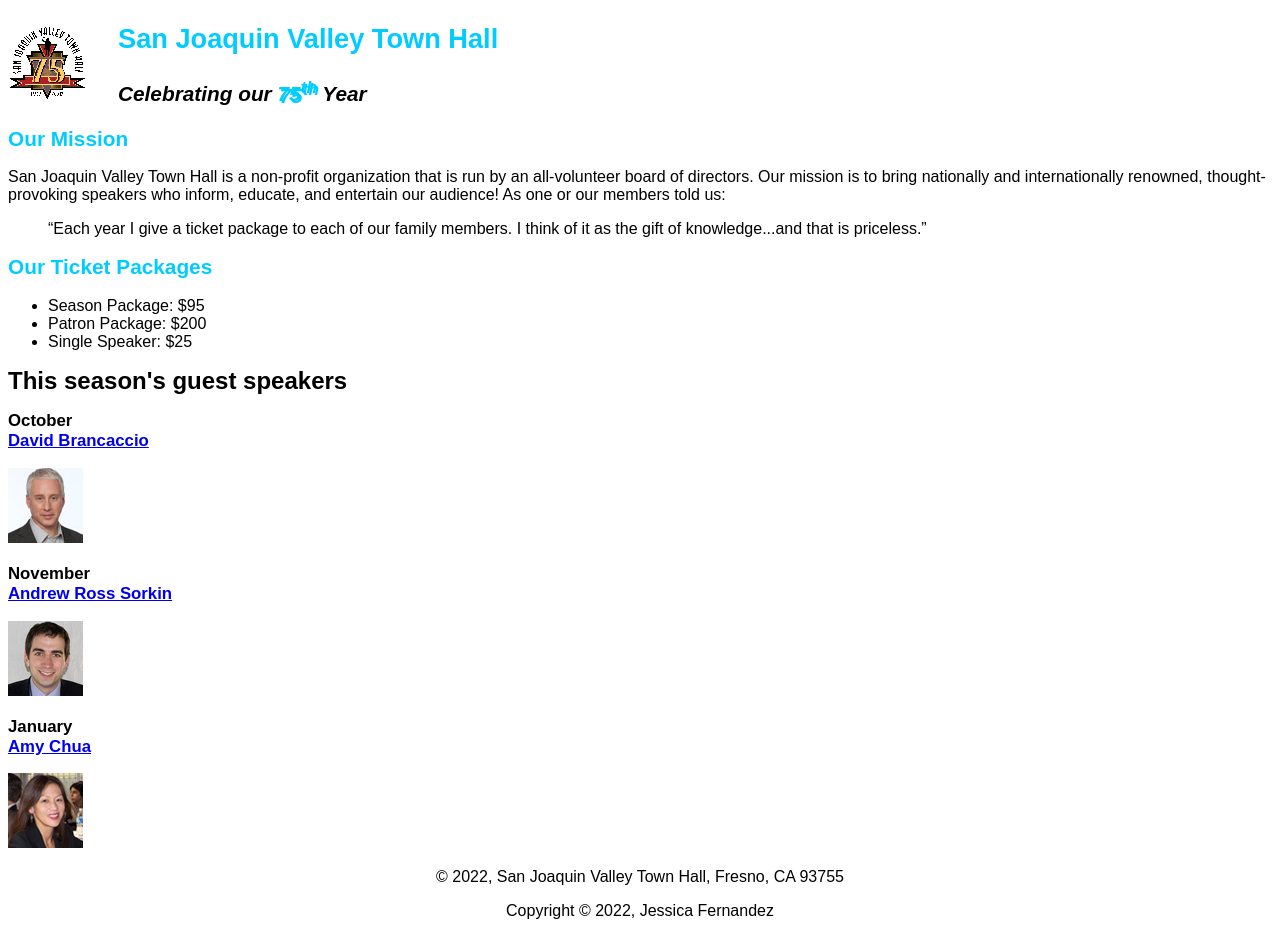
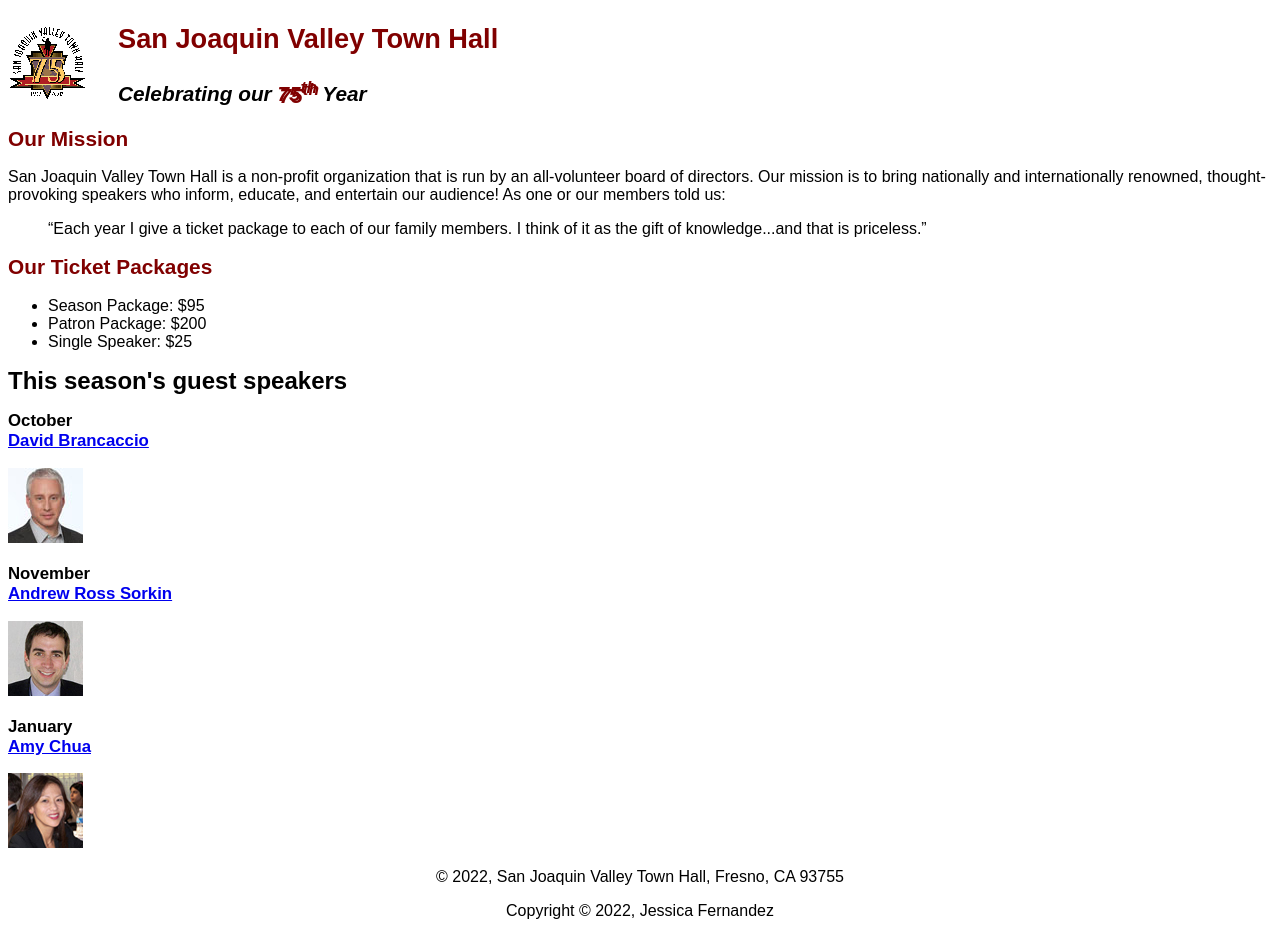
Before and after one commit to jvf7/A08, a plain HTML site: page index.html in a window 1280 px wide. Drawn offline with Linux system fonts and the light colour scheme.

Commit message:
changing color back to previous vale 800000

```diff
--- a/styles/main.css
+++ b/styles/main.css
@@ -1,6 +1,6 @@
 /* the styles for the elements */
 :root{
-	--global-color-1:#00ccff;
+	--global-color-1:#800000;
 }
 
 body {
```
